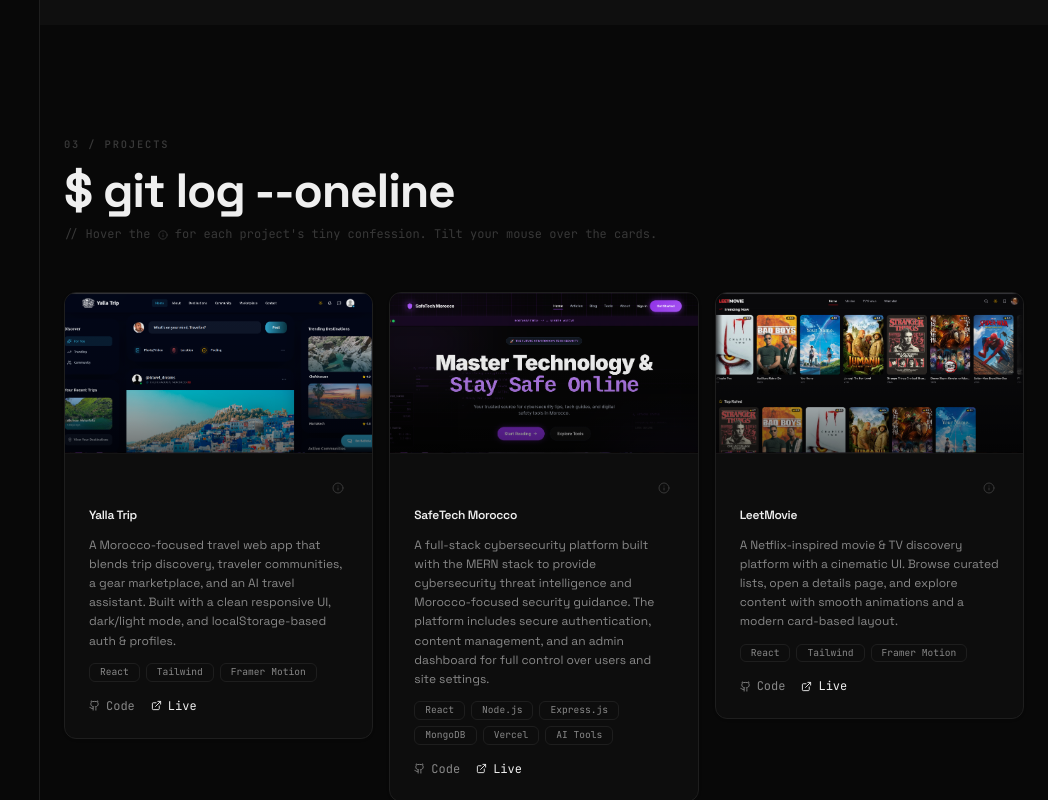
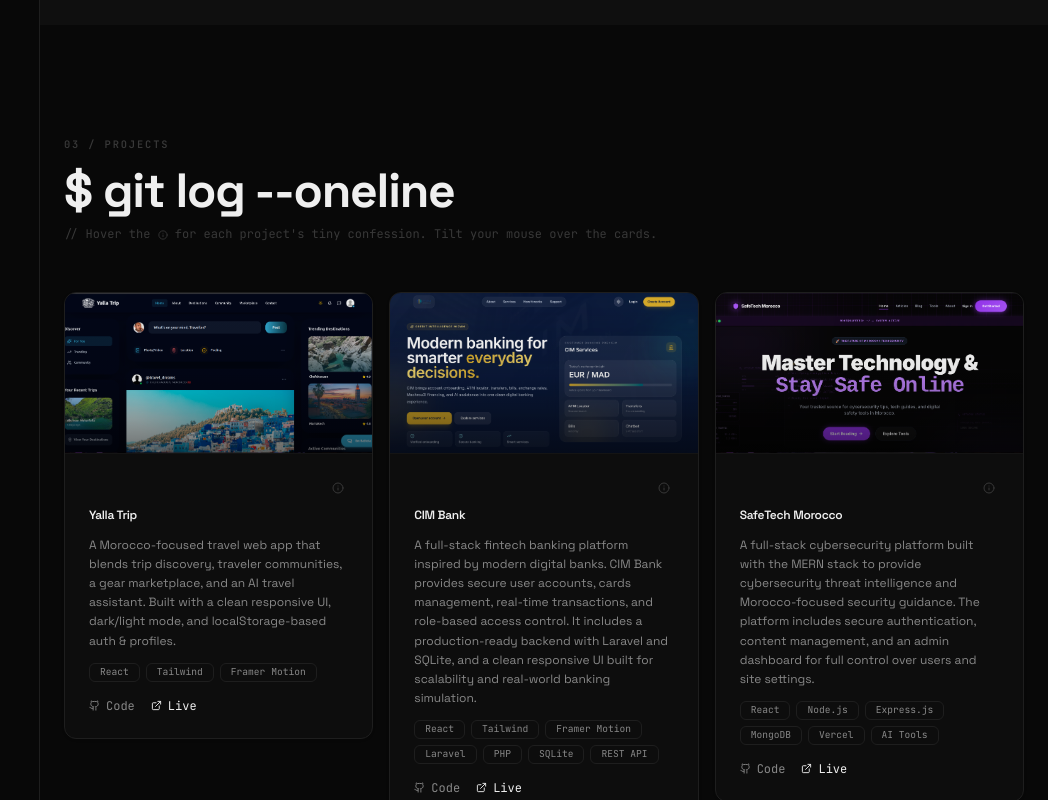
Before and after one commit to AstaAT1/My-Portfolio, a React (Vite) app: page / in a window 1280 px wide. Shown: the part 2850-3650 px from the top of the page, without its empty margins (232-1280 px from the left). Built offline with nearby package versions, Linux system fonts and the light colour scheme; no server answers.

Commit message:
Add CIM bank in projetcs

```diff
--- a/src/context/image.jsx
+++ b/src/context/image.jsx
@@ -5,6 +5,7 @@
 import portfolio  from "../assets/images/Screenshot from 2026-02-27 13-49-37.png";
 import BestFootballFormatiom from "../assets/images/Screenshot from 2026-03-08 04-41-39.png"
 import SafeTechMorocco from "../assets/images/Screenshot from 2026-04-07 01-25-42.png"
+import CimBank from "../assets/images/Screenshot from 2026-05-12 12-21-02.png"
 const images = {
   profile,
   Yallatrip,
@@ -13,7 +14,7 @@
   portfolio,
   BestFootballFormatiom,
   SafeTechMorocco,
-
+  CimBank,
 };
 
 export default images;
--- a/src/data/portfolio.js
+++ b/src/data/portfolio.js
@@ -39,7 +39,7 @@
 
   // ── Skills (object form) ────────────────────────────────────────
   skills: {
-    Frontend: ["HTML", "CSS", "Sass", "Bootstrap", "Tailwind CSS", "JavaScript", "React", "Framer Motion", "React Native", "(soon) TypeScript", "(soon) Next.js"],
+    Frontend: ["HTML", "CSS", "Sass", "Bootstrap", "Tailwind CSS", "JavaScript", "React", "Framer Motion", "React Native", "Expo" , "(soon) TypeScript", "(soon) Next.js"],
     Backend: ["Node.js", "Databases", "MySQL", "MongoDB","Express.js","Authentication", "PHP", "Laravel", "API"],
     Tools: ["C", "Bash", "n8n", "AI tools","Linux", "Vim", "Git", "GitHub", "GitLab"],
      Cybersecurity: [
@@ -73,6 +73,18 @@
       },
       funFact: "Includes an AI travel chatbot for Morocco itineraries, routes, and packing tips.",
     },
+   {
+  title: "CIM Bank",
+  description:
+    "A full-stack fintech banking platform inspired by modern digital banks. CIM Bank provides secure user accounts, cards management, real-time transactions, and role-based access control. It includes a production-ready backend with Laravel and SQLite, and a clean responsive UI built for scalability and real-world banking simulation.",
+  image: images.CimBank,
+  stack: ["React", "Tailwind", "Framer Motion", "Laravel", "PHP", "SQLite", "REST API"],
+  links: {
+    github: "https://github.com/AstaAT1/CIM-BANK",
+    live: "https://cim-bank-production.up.railway.app",
+  },
+  funFact: "Includes a production demo seeder that fully simulates real banking data (users, accounts, cards, transactions).",
+},
        {
       title: "SafeTech Morocco",
       description:
```
Also changed, not shown: src/assets/images/Screenshot from 2026-05-12 12-21-02.png (added).
